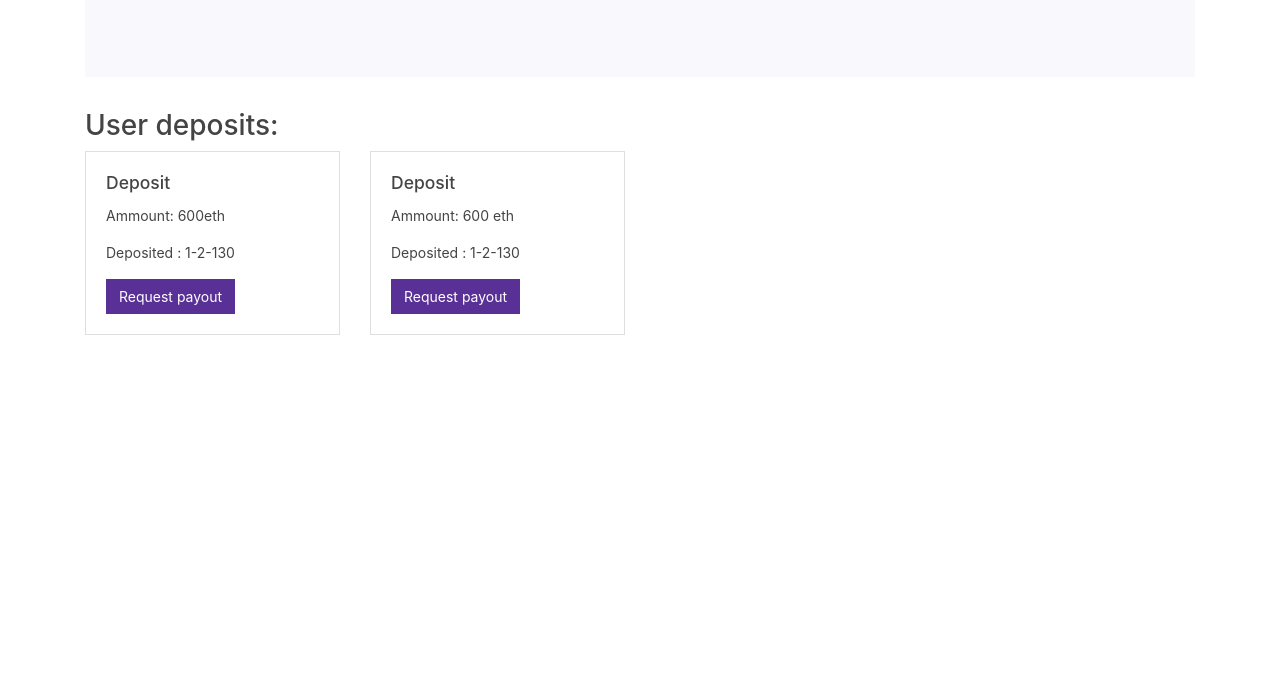
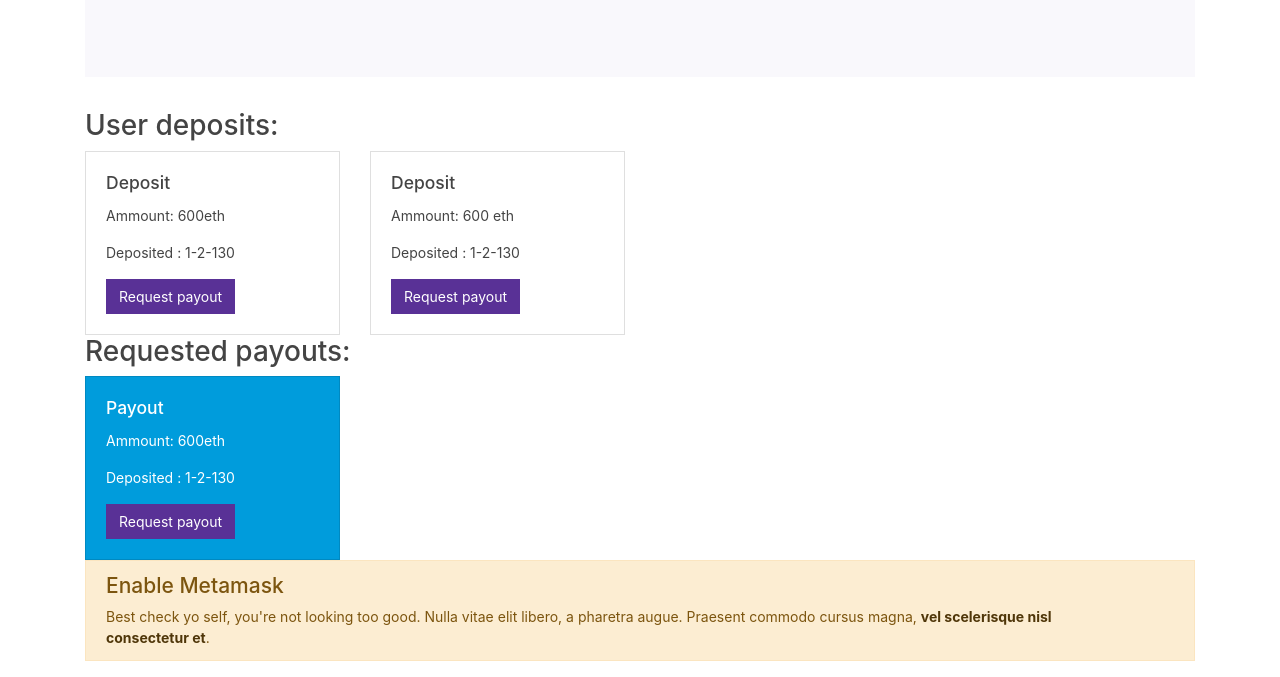
Before and after one commit to alex687/Decentralized_KTB, a website: page app/index.html in a window 1280 px wide. Shown: the part 263-940 px from the top of the page. Before the commit the page ends 800 px from the top, so only its background shows below. Drawn offline with nearby package versions, Linux system fonts and the light colour scheme.

Commit message:
Change template

```diff
--- a/app/index.html
+++ b/app/index.html
@@ -50,7 +50,6 @@
                 </p>
             </div>
 
-            <div>
                     <h2> User deposits: </h2>
                     <div class="row">
                             <div class="col-sm-3">
@@ -74,7 +73,25 @@
                                 </div>
                               </div>
                             </div>
+                    </div>
+            <h2> Requested payouts: </h2>
+
+            <div class="row">
+                    <div class="col-sm-3">
+                            <div class="card text-white bg-info">
+                              <div class="card-body">
+                                <h5 class="card-title">Payout</h5>
+                                <p class="card-text">Ammount: 600eth</p>
+                                <p class="card-text">Deposited : 1-2-130</p>
+                                <a href="#" class="btn btn-primary">Request payout</a>
+                              </div>
+                            </div>
                           </div>
+            </div>
+
+            <div class="alert alert-dismissible alert-warning">
+                    <h4 class="alert-heading">Enable Metamask</h4>
+                    <p class="mb-0">Best check yo self, you're not looking too good. Nulla vitae elit libero, a pharetra augue. Praesent commodo cursus magna, <a href="#" class="alert-link">vel scelerisque nisl consectetur et</a>.</p>
             </div>
         </div>
 
```
